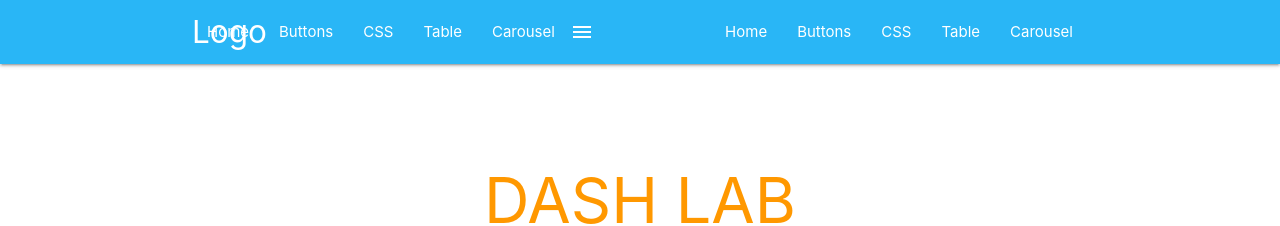
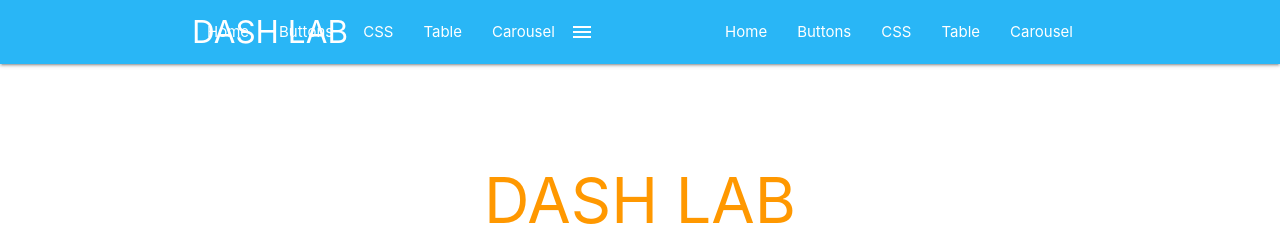
Before and after one commit to s00ne/s00ne.github.io, a Jekyll site: the page built from index.md, in a window 1280 px wide. Shown: the top 226 px of the page. Built offline with Jekyll 4.4.1, drawn with Linux system fonts in a browser that asks for light colours; nearby versions of some CDN libraries; library files that are not in the unit come from our copies.

Commit message:
Update header.html

```diff
--- a/_includes/header.html
+++ b/_includes/header.html
@@ -1,5 +1,5 @@
 <nav class="light-blue lighten-1" role="navigation">
-    <div class="nav-wrapper container"><a id="logo-container" class="brand-logo" href="{{ "/" | relative_url }}">Logo</a>
+    <div class="nav-wrapper container"><a id="logo-container" class="brand-logo" href="{{ "/" | relative_url }}"> DASH LAB</a>
     {% assign default_paths = site.pages | map: "path" %}
     {% assign page_paths = site.header_pages | default: default_paths %}
 
```
